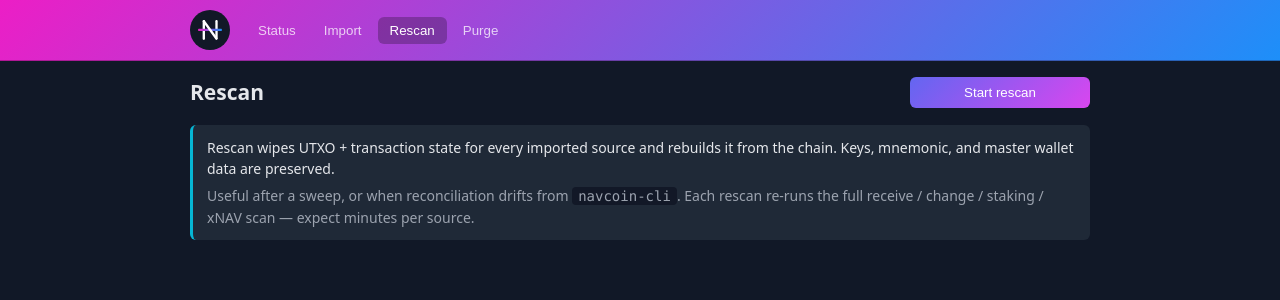
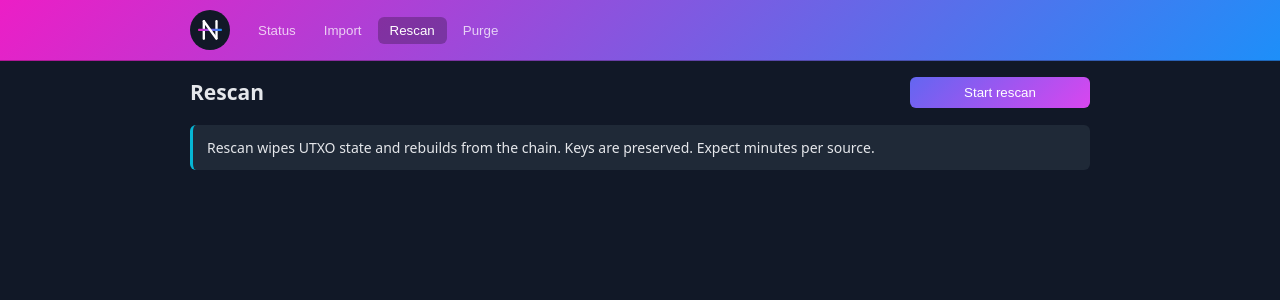
Before and after one commit to mxaddict/navcoin-rescue-tool, a Svelte app in the folder gui/: page / in a window 1280 px wide. Both pictures are taken after a click on the button "Rescan". Shown: the top 300 px of the page. Built offline with nearby package versions, Linux system fonts and the light colour scheme.

Commit message:
style(gui): condense Rescan callout to single line, match Import
Match the Import page's brief single-paragraph callout instead of
the two-paragraph block. Drop the unused <code> style.

```diff
--- a/gui/src/views/Rescan.svelte
+++ b/gui/src/views/Rescan.svelte
@@ -65,14 +65,8 @@
 
 <div class="callout">
   <p>
-    Rescan wipes UTXO + transaction state for every imported source and
-    rebuilds it from the chain. Keys, mnemonic, and master wallet data are
-    preserved.
-  </p>
-  <p>
-    Useful after a sweep, or when reconciliation drifts from
-    <code>navcoin-cli</code>. Each rescan re-runs the full receive / change /
-    staking / xNAV scan — expect minutes per source.
+    Rescan wipes UTXO state and rebuilds from the chain. Keys are preserved.
+    Expect minutes per source.
   </p>
 </div>
 
@@ -107,17 +101,6 @@
     color: var(--muted);
   }
 
-  code {
-    background: var(--deep);
-    padding: 1px 6px;
-    border-radius: 4px;
-    font-family:
-      ui-monospace,
-      SFMono-Regular,
-      Menlo,
-      monospace;
-  }
-
   .error {
     color: var(--pink);
   }
```
